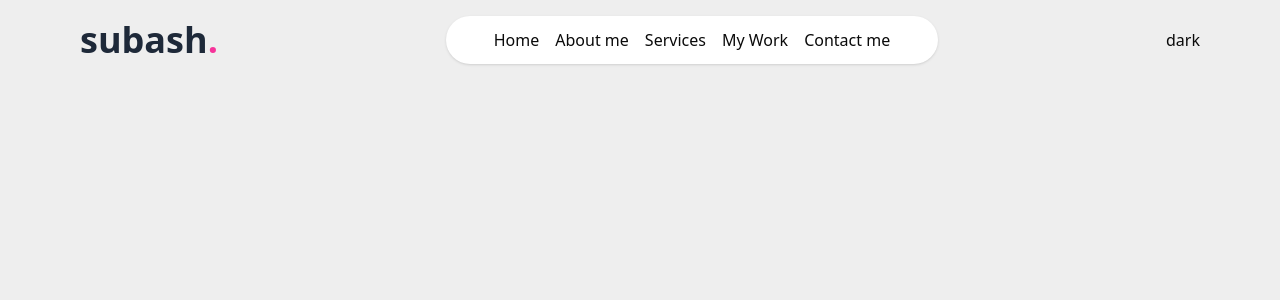
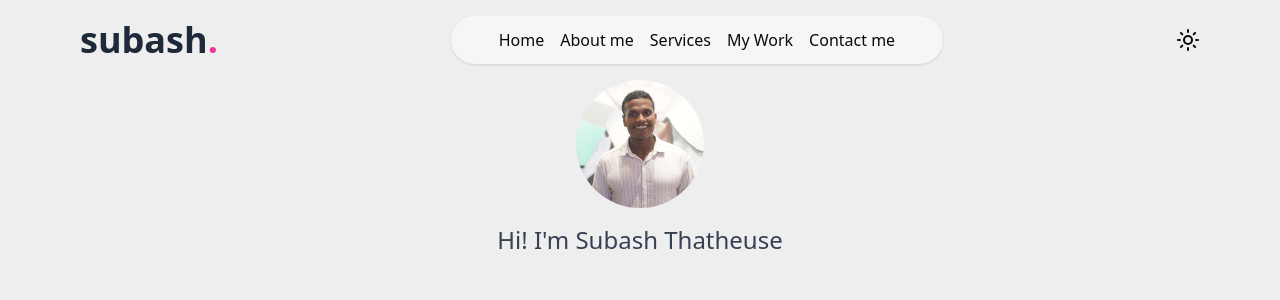
Before and after one commit to subashf23s/github-profile-subash, a React (Vite) app: page / in a window 1280 px wide. Shown: the top 300 px of the page. Built offline with nearby package versions, Linux system fonts and the light colour scheme.

Commit message:
updated hero and header

```diff
--- a/src/App.tsx
+++ b/src/App.tsx
@@ -1,9 +1,11 @@
 import Header from "./components/ui/header";
+import Hero from "./components/ui/hero";
 
 function App() {
   return (
-    <main className="container">
+    <main>
       <Header />
+      <Hero />
     </main>
   );
 }
--- /dev/null
+++ b/src/components/icon/sun.tsx
@@ -0,0 +1,27 @@
+const Sun = () => {
+  return (
+    <svg
+      xmlns="http://www.w3.org/2000/svg"
+      width="24"
+      height="24"
+      viewBox="0 0 24 24"
+      fill="none"
+      stroke="currentColor"
+      strokeWidth="2"
+      strokeLinecap="round"
+      strokeLinejoin="round"
+    >
+      <circle cx="12" cy="12" r="4" />
+      <path d="M12 2v2" />
+      <path d="M12 20v2" />
+      <path d="m4.93 4.93 1.41 1.41" />
+      <path d="m17.66 17.66 1.41 1.41" />
+      <path d="M2 12h2" />
+      <path d="M20 12h2" />
+      <path d="m6.34 17.66-1.41 1.41" />
+      <path d="m19.07 4.93-1.41 1.41" />
+    </svg>
+  );
+};
+
+export default Sun;
--- a/src/components/ui/header.tsx
+++ b/src/components/ui/header.tsx
@@ -1,10 +1,12 @@
+import Sun from "../icon/sun";
+
 const Header = () => {
   return (
-    <header className="flex items-center justify-between py-4">
+    <header className="container flex items-center justify-between py-4 sticky top-0">
       <h1>
         subash<span className="text-pink-500">.</span>
       </h1>
-      <nav className="bg-white bg-opacity-50 shadow-sm px-12 py-3 rounded-full">
+      <nav className="bg-white/50 shadow-sm px-12 py-3 rounded-full">
         <ul className="flex items-center gap-4">
           <li>Home</li>
           <li>About me</li>
@@ -13,7 +15,9 @@ const Header = () => {
           <li>Contact me</li>
         </ul>
       </nav>
-      <div>dark</div>
+      <button>
+        <Sun />
+      </button>
     </header>
   );
 };
--- /dev/null
+++ b/src/components/ui/hero.tsx
@@ -0,0 +1,14 @@
+import subashphoto from "../../../public/subashphoto.jpg";
+const Hero = () => {
+  return (
+    <section className="container grid place-items-center">
+      <img
+        src={subashphoto}
+        className="size-32 rounded-full object-top object-cover"
+      />
+      <h3 className="py-4">Hi! I'm Subash Thatheuse</h3>
+    </section>
+  );
+};
+
+export default Hero;
--- a/src/index.css
+++ b/src/index.css
@@ -30,4 +30,7 @@
   h1 {
     @apply text-4xl font-bold text-gray-800;
   }
+  h3 {
+    @apply text-2xl font-medium text-gray-700;
+  }
 }
```
Also changed, not shown: public/subashphoto.jpg (added).
